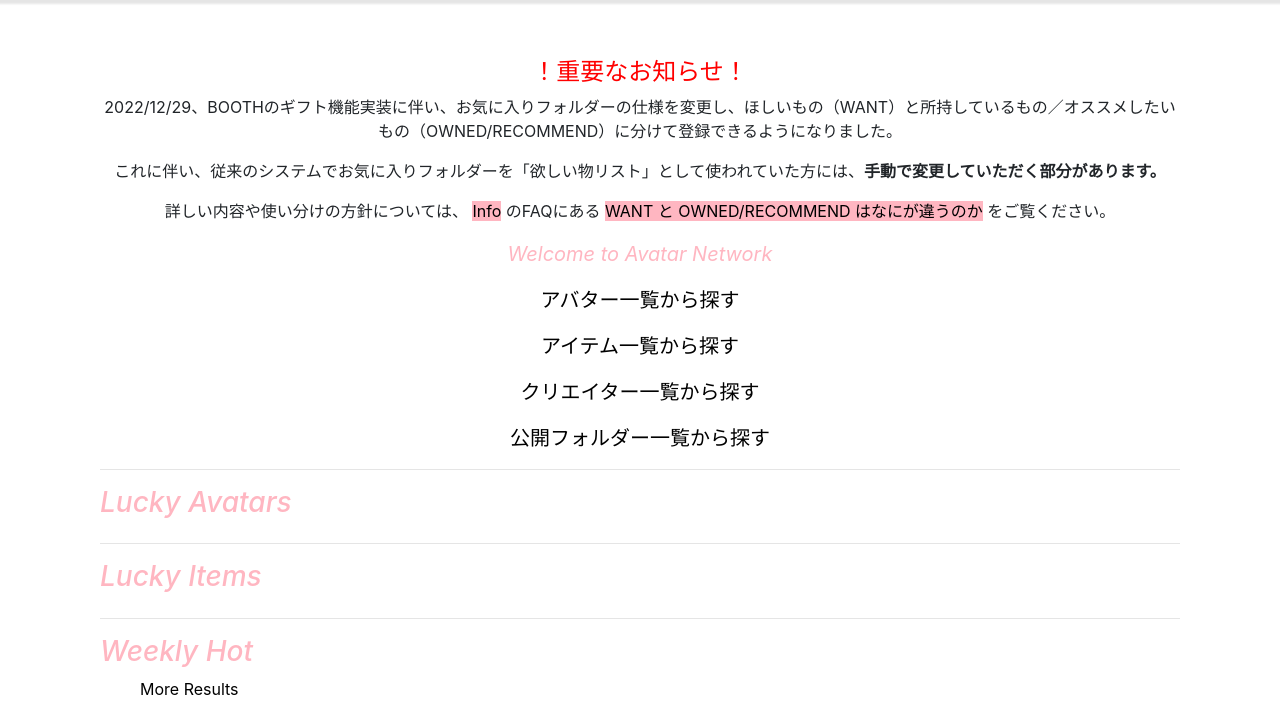
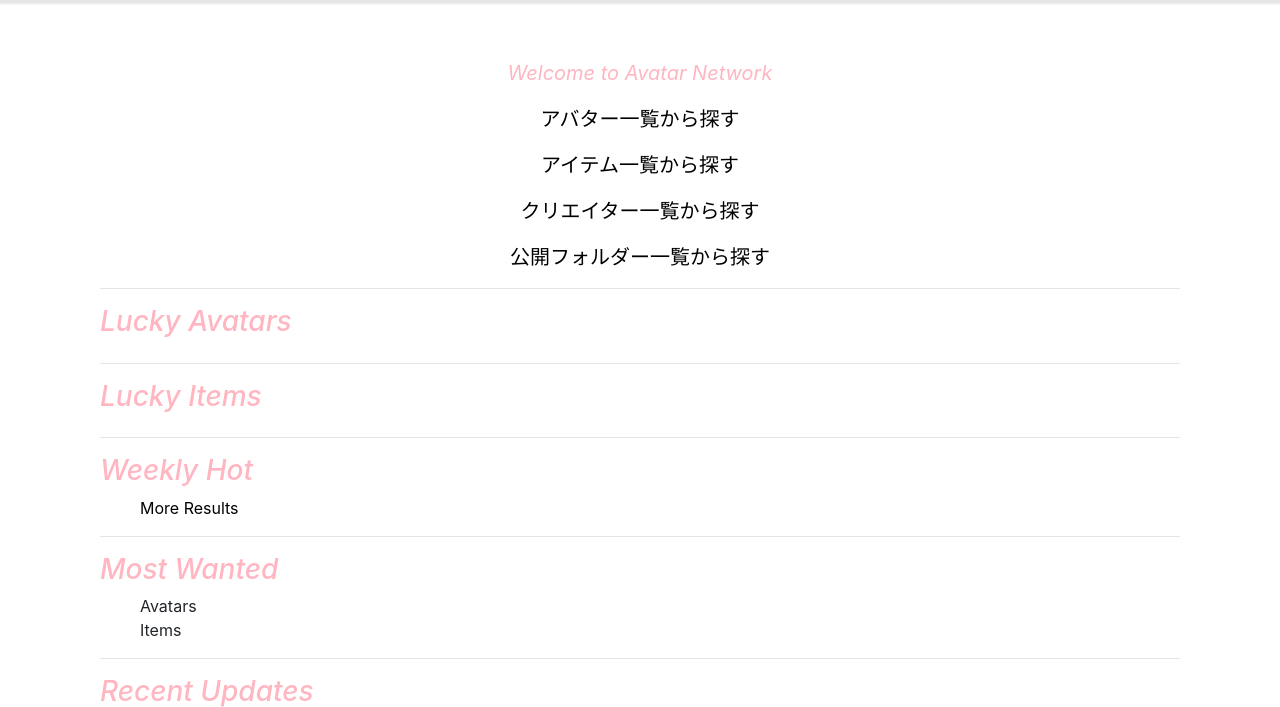
Before and after one commit to hibit-at/avatar_network, a Django app: page / in a window 1280 px wide. Shown: the part 72-779 px from the top of the page. Run offline with Django 3.2, Linux system fonts and the light colour scheme; data that the repository does not hold is empty; some libraries are stand-ins or nearby versions.

Commit message:
info fix

```diff
--- a/templates/index.html
+++ b/templates/index.html
@@ -2,19 +2,6 @@
 {% block content %}
     {% load static %}
     {% load humanize %}
-    <div style="text-align:center">
-        <h4 style="color:red">！重要なお知らせ！</h4>
-        <p>
-            2022/12/29、BOOTHのギフト機能実装に伴い、お気に入りフォルダーの仕様を変更し、ほしいもの（WANT）と所持しているもの／オススメしたいもの（OWNED/RECOMMEND）に分けて登録できるようになりました。
-            <p>
-                <p>
-                    これに伴い、従来のシステムでお気に入りフォルダーを「欲しい物リスト」として使われていた方には、<strong>手動で変更していただく部分があります。</strong>
-                </p>
-                <p>
-                詳しい内容や使い分けの方針については、 <a class="bg_link" href="{% url 'app:info' %}">Info</a> のFAQにある <a class="bg_link"
-   href="{% url 'app:info' %}#want_and_recommend">WANT と OWNED/RECOMMEND はなにが違うのか</a> をご覧ください。
-            </p>
-        </div>
     <div class="welcome">
         <p class="deco">
             Welcome to Avatar Network
@@ -104,9 +91,7 @@
                     {% include 'price_object.html' with price=avatar.price %}
                     by
                     <a href="{% url 'app:creator' creator_id=avatar.creator.creator_id %}">{{ avatar.creator }}</a>
-                            <span class="free">
-                                ({{ avatar.want }} wanted)
-                            </span>
+                    <span class="free">({{ avatar.want }} wanted)</span>
                 </li>
             {% endfor %}
         </ul>
@@ -118,17 +103,13 @@
                     {% include 'price_object.html' with price=item.price %}
                     by
                     <a href="{% url 'app:creator' creator_id=item.creator.creator_id %}">{{ item.creator }}</a>
-                            <span class="free">
-                                ({{ item.want }} wanted)
-                            </span>
+                    <span class="free">({{ item.want }} wanted)</span>
                 </li>
             {% endfor %}
         </ul>
     </ul>
     <hr />
-        <h3 class="deco">
-            Recent Updates
-        </h3>
+    <h3 class="deco">Recent Updates</h3>
     <ul>
         Avatars
         <ul>
```
Also changed, not shown: templates/folder.html (+0 -7 lines), templates/info.html (+0 -12 lines). Lines whose indentation alone changed are shown as unchanged.
